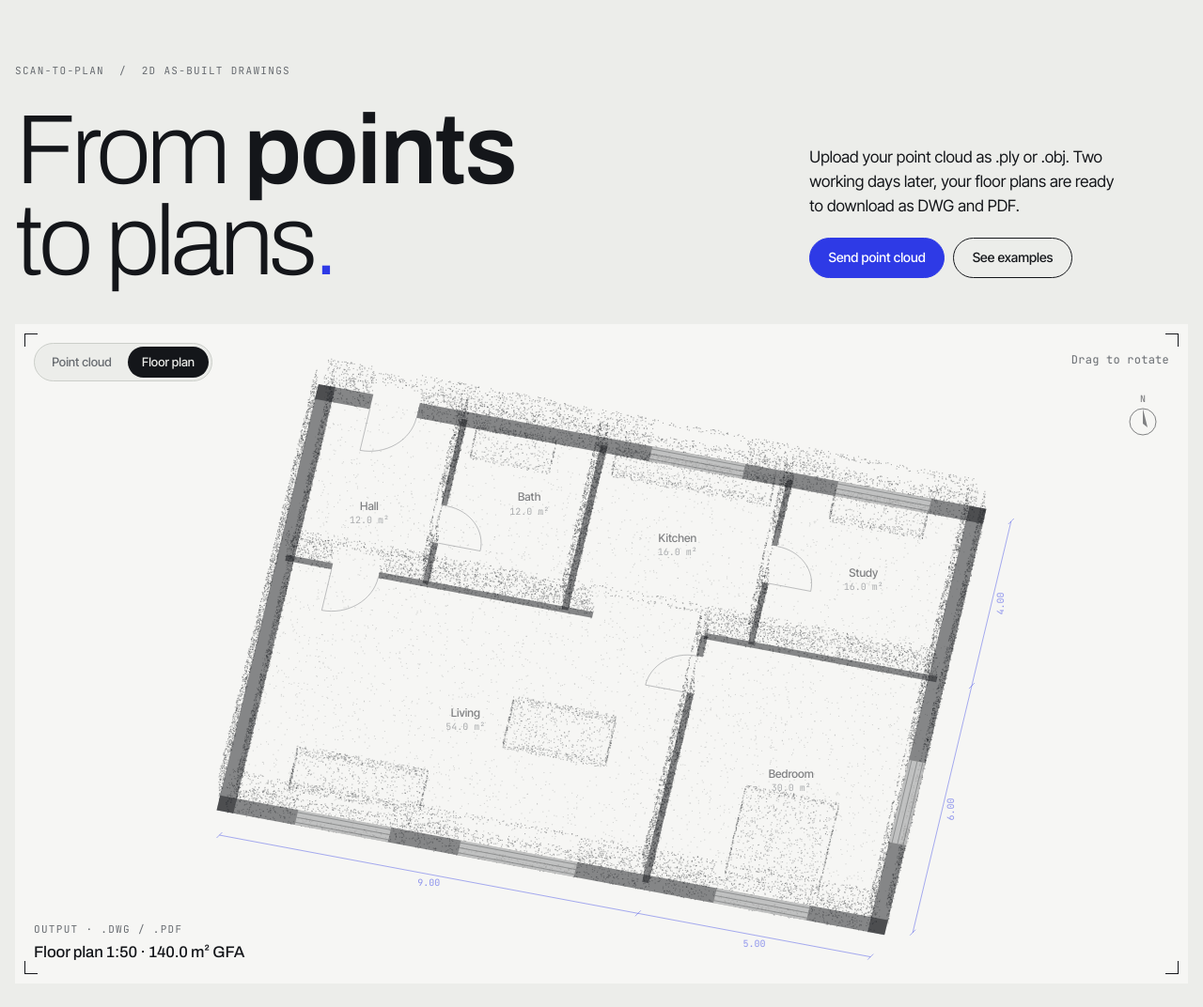
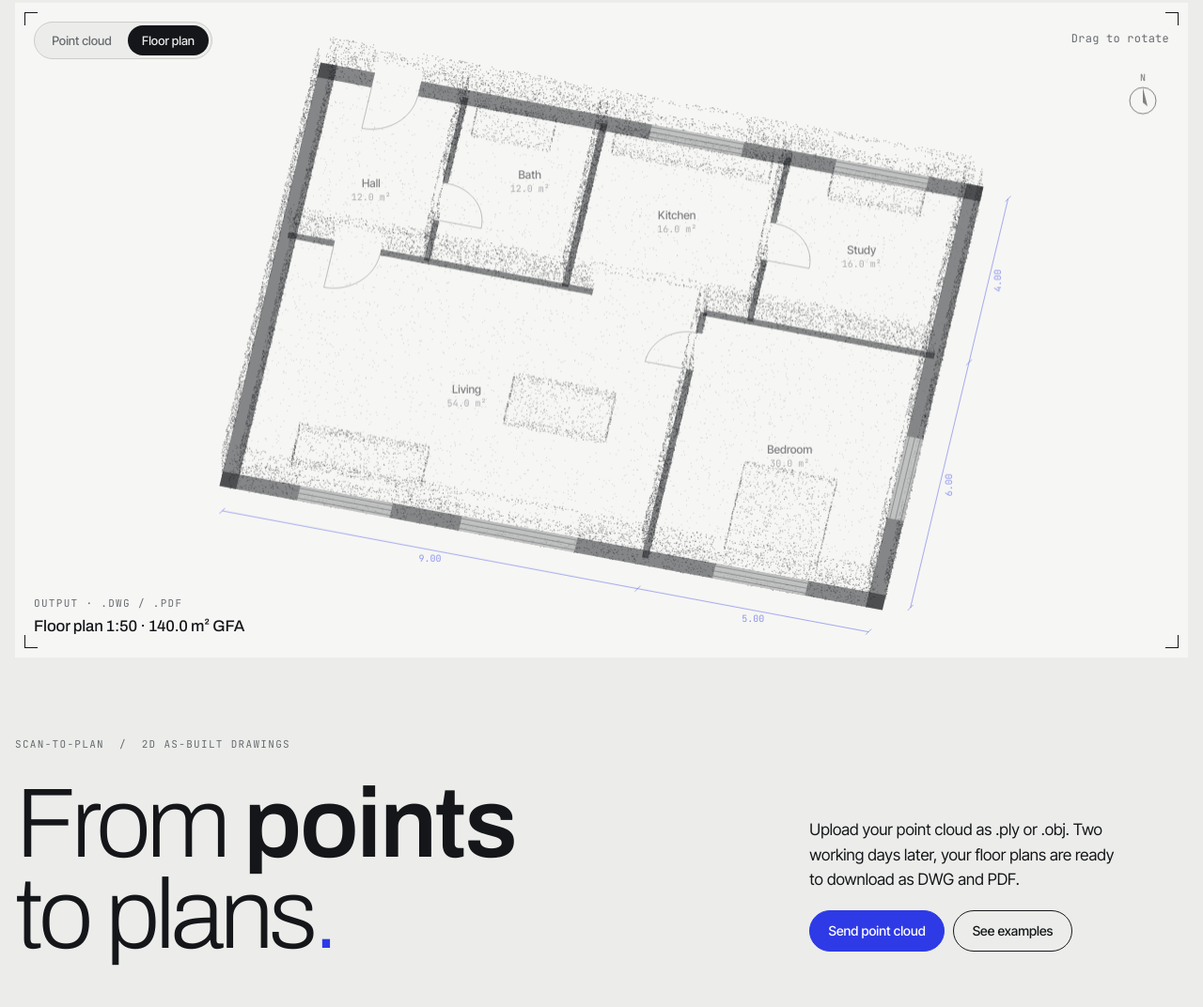
Before and after one commit to spleziere/points2plans, a plain HTML site: page index.html in a window 1280 px wide. Shown: the part 80-1152 px from the top of the page at 94% size. Drawn offline with Linux system fonts and the light colour scheme; animation ran at ten frames a second.

Commit message:
Startseite: Punktwolken-Viewer füllt den ersten Bildschirm, Hero-Text folgt darunter
Co-Authored-By: Claude Opus 5.5 <noreply@anthropic.com>
Claude-Session: https://claude.ai/code/session_011M25GpY79QfxLK3NptLhiY

```diff
--- a/index.html
+++ b/index.html
@@ -135,6 +135,10 @@ a{color:inherit}
   .modes{left:50%; transform:translateX(-50%); top:var(--s0)}
   .modes button{padding:.55rem .65rem; font-size:.75rem}
 }
+
+/* ---------- Einstieg: Nav + Viewer füllen den ersten Bildschirm ---------- */
+.intro{display:flex; flex-direction:column; height:100vh; height:100svh; min-height:520px; padding-bottom:var(--s1)}
+.intro .viewer{flex:1 1 auto; aspect-ratio:auto; min-height:0}
 
 /* ---------- Strip of facts ---------- */
 .facts{display:grid; grid-template-columns:repeat(4,1fr); border-top:1px solid var(--ink); margin-top:var(--s3)}
@@ -391,6 +395,7 @@ footer .cols{display:flex; flex-wrap:wrap; gap:var(--s1) var(--s3)}
 <body>
 
 <div class="wrap">
+  <div class="intro" id="top">
   <nav class="nav" aria-label="Hauptnavigation">
     <a class="logo" href="#top" aria-label="points2plans Startseite">
       <svg viewBox="0 0 22 22" aria-hidden="true">
@@ -416,18 +421,6 @@ footer .cols{display:flex; flex-wrap:wrap; gap:var(--s1) var(--s3)}
     </div>
   </nav>
 
-  <header class="hero" id="top">
-    <span class="eyebrow label">Scan-to-Plan &nbsp;/&nbsp; 2D-Bestandspläne</span>
-    <h1>Aus <em>Punkten</em> werden Pläne<span class="dot">.</span></h1>
-    <div class="lede">
-      <p>Laden Sie Ihre Punktwolke als .ply oder .obj hoch. Zwei Werktage später liegen Ihre Grundrisse als DWG und PDF zum Download bereit.</p>
-      <div class="ctas">
-        <a class="btn accent" href="#upload" data-mail>Punktwolke senden</a>
-        <a class="btn ghost" href="#formate">Beispiele ansehen</a>
-      </div>
-    </div>
-  </header>
-
   <div class="viewer" id="viewer">
     <canvas id="cv" aria-label="Animierte Punktwolke einer Wohnung, die sich in einen Grundriss verwandelt" role="img"></canvas>
     <span class="crop tl"></span><span class="crop tr"></span><span class="crop bl"></span><span class="crop br"></span>
@@ -443,6 +436,19 @@ footer .cols{display:flex; flex-wrap:wrap; gap:var(--s1) var(--s3)}
     </div>
     <div class="coords mono" id="coords">Altbau, 3. OG · Berlin-Prenzlauer Berg<br>Station 03 · X 4.500 · Y 3.000 · Z 1.500</div>
   </div>
+  </div>
+
+  <header class="hero">
+    <span class="eyebrow label">Scan-to-Plan &nbsp;/&nbsp; 2D-Bestandspläne</span>
+    <h1>Aus <em>Punkten</em> werden Pläne<span class="dot">.</span></h1>
+    <div class="lede">
+      <p>Laden Sie Ihre Punktwolke als .ply oder .obj hoch. Zwei Werktage später liegen Ihre Grundrisse als DWG und PDF zum Download bereit.</p>
+      <div class="ctas">
+        <a class="btn accent" href="#upload" data-mail>Punktwolke senden</a>
+        <a class="btn ghost" href="#formate">Beispiele ansehen</a>
+      </div>
+    </div>
+  </header>
 
   <div class="facts">
     <div><span class="label">Lieferzeit</span><strong>48 h</strong></div>
```
